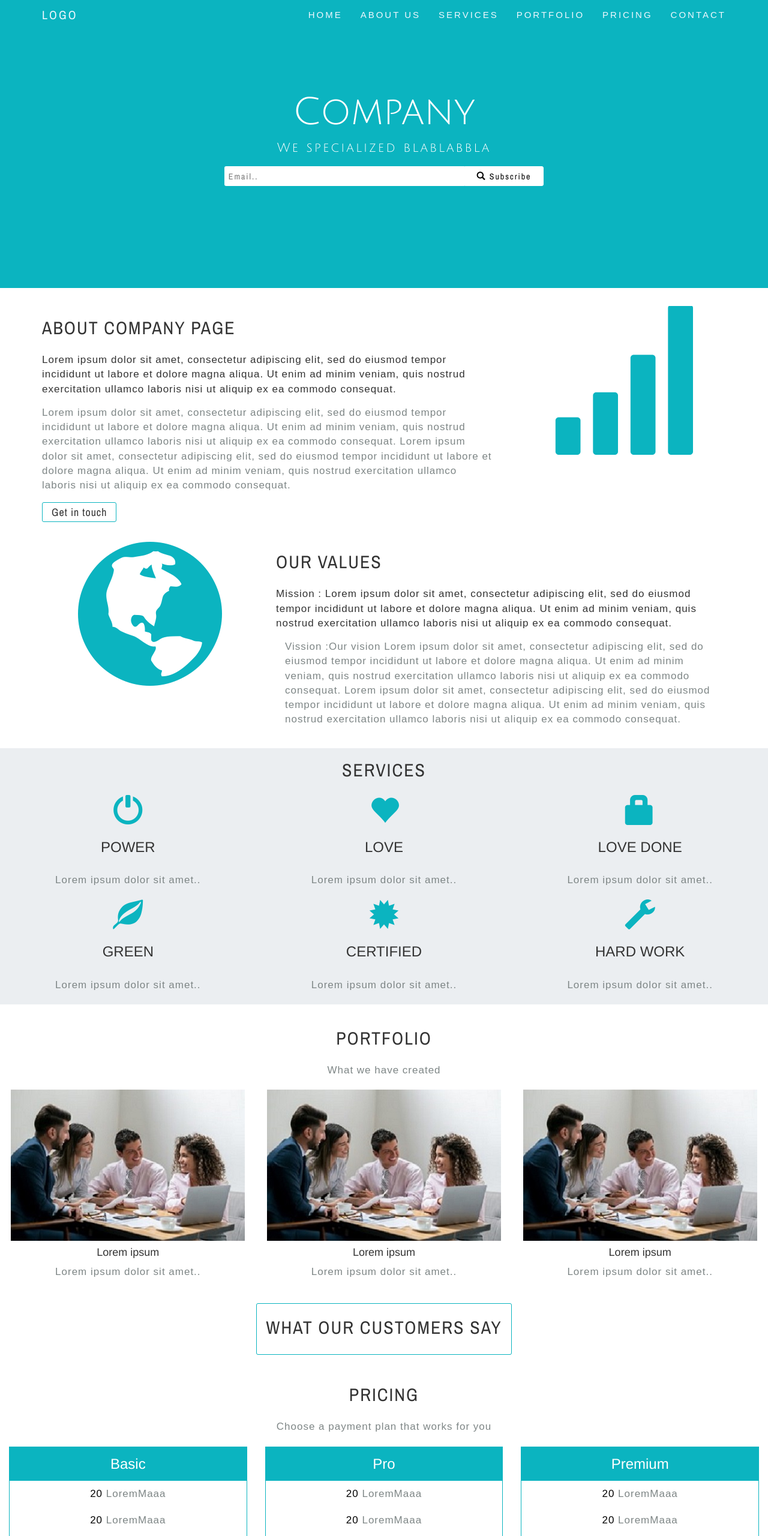
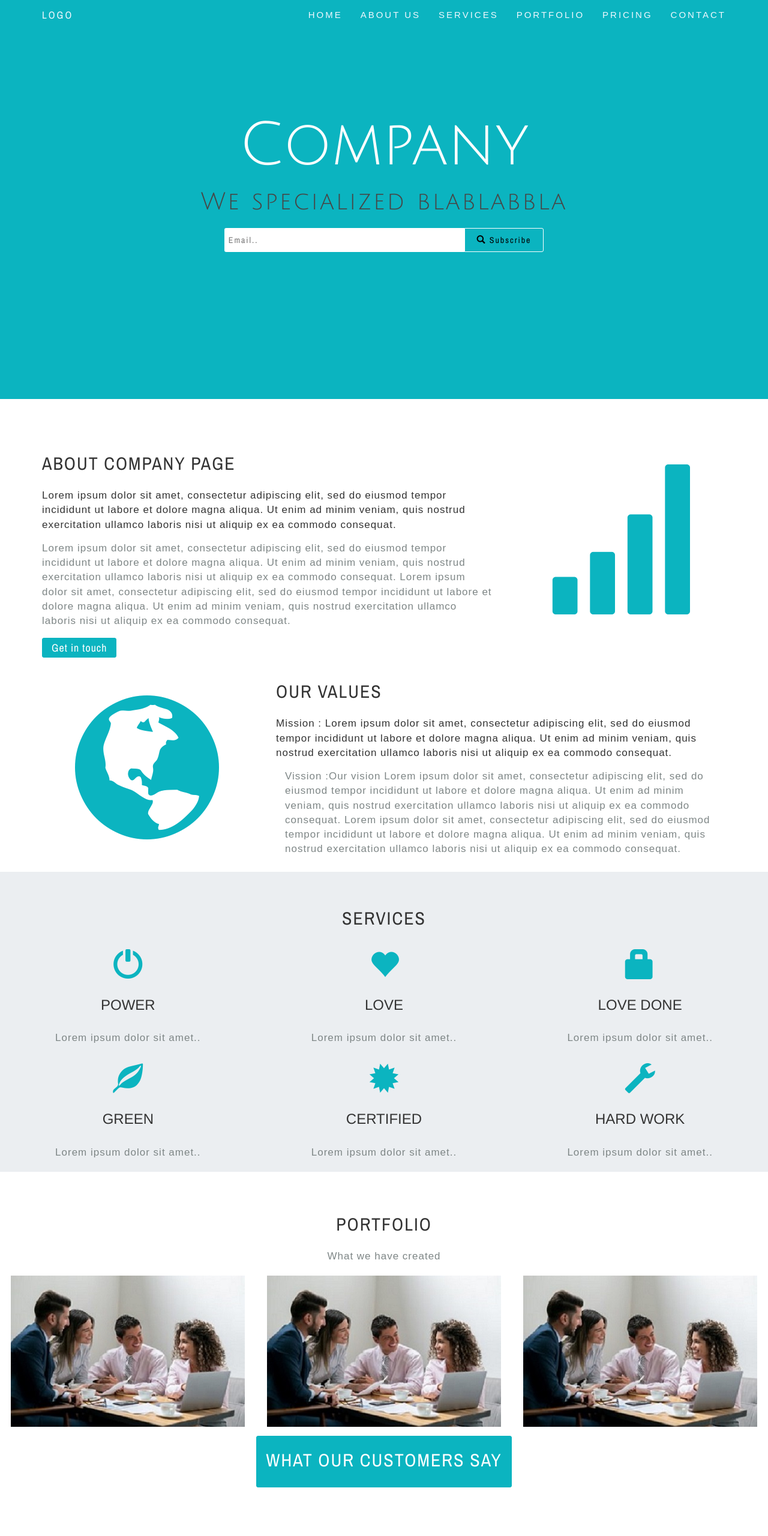
Before and after one commit to JunKulung/Company-Bootstrap-and-Jquery, a plain HTML site: page index.html in a window 1280 px wide. Shown: the top 2560 px of the page at 60% size. Drawn offline with nearby package versions, Linux system fonts and the light colour scheme.

Commit message:
modified the js css

```diff
--- a/animation..js
+++ b/animation..js
@@ -1,17 +1,183 @@
-$(document).ready(function() {
-    $(window).scroll(function() {
-        if ($(this).scrollTop() > 200) {
-            $(".navbar").css({
-                "opacity": "0"})
+$(document).ready(function () {
+    $(window).scroll(function () {
+        if ($(this).scrollTop() > 500) {
+            $(".navbar ").css({
+                "padding": "5px",
+                "font-size": "17px"
+            })
         } else {
             $(".navbar").css({
-                "opacity": "1"})
+                "padding": "0",
+                "font-size": "15px"
+            })
 
         }
     })
 })
-$(document).ready(function() {
-    $('.container-fluid').fadeOut(1);
 
-    $('.container-fluid').fadeIn(2500);
+
+$(document).ready(function () {
+    $(window).scroll(function () {
+        if ($(this).scrollTop() > 500) {
+            $(".navbar-brand ").css({
+
+                "font-size": "20px"
+            })
+        } else {
+            $(".navbar-brand ").css({
+
+                "font-size": "17px"
+            })
+
+        }
+    })
+})
+
+
+$(document).scroll(function () {
+    if (window.scrollY > 200) {
+        $(".text-left i").animate({
+            left: '50px',
+            opacity: '1'
+        }, 1500)
+
+
+    }
+})
+
+$(document).scroll(function () {
+    if (window.scrollY > 200) {
+        $(".heading, .subhead").animate({
+            opacity: '1'
+        }, 1000)
+
+
+    }
+})
+
+
+$(document).ready(function () {
+    $(".jumbotron h1,.jumbotron p,#index input,#index button").animate({
+        opacity: '1'
+    }, 1500);
+})
+
+
+$(document).ready(function () {
+    setInterval(function () {
+        $(".jumbotron h1").fadeOut(function () {
+            $(this).fadeIn();
+        });
+    }, 200)
 });
+
+
+$(document).ready(function () {
+
+    $(".icon i").hover(function () {
+        $(this).animate({
+            top: "-10"
+        });
+    }, function () {
+        $(this).animate({
+            top: "0"
+        });
+    });
+});
+
+
+$(document).ready(function () {
+    $(window).scroll(function () {
+        if ($(this).scrollTop() > 400) {
+            $(".jumbotron").css({
+                "opacity": "0"
+            })
+        } else {
+            $(".jumbotron").css({
+                "opacity": "1"
+            })
+
+        }
+    })
+})
+$(document).ready(function () {
+    $(window).scroll(function () {
+        if ($(this).scrollTop() > 800) {
+            $(".first").css({
+                "opacity": "0"
+            })
+        } else {
+            $(".first").css({
+                "opacity": "1"
+            })
+
+        }
+    })
+})
+$(document).ready(function () {
+    $(window).scroll(function () {
+        if ($(this).scrollTop() > 1200) {
+            $(".second").css({
+                "opacity": "0"
+            })
+        } else {
+            $(".second").css({
+                "opacity": "1"
+            })
+
+        }
+    })
+})
+
+
+$(document).ready(function () {
+    $(window).scroll(function () {
+        if ($(this).scrollTop() > 1600) {
+            $(".third").css({
+                "opacity": "0"
+            })
+        } else {
+            $(".third").css({
+                "opacity": "1"
+            })
+
+        }
+    })
+})
+
+$(document).ready(function () {
+    $(window).scroll(function () {
+        if ($(this).scrollTop() > 2200) {
+            $(".fourth, .fifth").css({
+                "opacity": "0"
+            })
+        } else {
+            $(".fourth, .fifth").css({
+                "opacity": "1"
+            })
+
+        }
+    })
+})
+$(document).ready(function () {
+    $(window).scroll(function () {
+        if ($(this).scrollTop() > 2700) {
+            $(".six").css({
+                "opacity": "0"
+            })
+        } else {
+            $(".six").css({
+                "opacity": "1"
+            })
+
+        }
+    })
+})
+
+
+
+$(document).ready(function(){
+    $("#index button").click(function(){
+        alert("NO ITEM");
+    });
+});
--- a/index.html
+++ b/index.html
@@ -1,8 +1,7 @@
 <!DOCTYPE html>
 <html>
 <title></title>
-<head>
-</head>
+<head></head>
 <script src="https://ajax.googleapis.com/ajax/libs/jquery/1.12.4/jquery.min.js"></script>
 <script src="https://maxcdn.bootstrapcdn.com/bootstrap/3.3.7/js/bootstrap.min.js"></script>
 <script src="https://code.jquery.com/jquery-3.3.1.js"></script>
@@ -13,7 +12,7 @@
 </head>
 <body>
     <div class="jumbotron text-center justify-center" id='index'>
-        <h1 class="typewriter-effect">Company</h1>
+        <h1>Company</h1>
         <p> We specialized blablabbla</p>
         <input type="email" placeholder=" Email.."><button type="submit"><i class="glyphicon glyphicon-search"> </i>  Subscribe</button>
     </div>
@@ -50,29 +49,30 @@
             </ul>
     </nav>
     </div>
-    <div class="container first" id="about">
+    <div class="container first ">
+        <hr id="about">
         <div class="row">
-            <div class="col-lg-8 col-md-8">
-            <h2>ABOUT COMPANY PAGE</h2>
+            <div class="col-lg-8 col-md-8 heading">
+            <h2 class="text-left ">ABOUT COMPANY PAGE</h2>
             <p>Lorem ipsum dolor sit amet, consectetur adipiscing elit, sed do eiusmod tempor incididunt ut labore et dolore magna aliqua. Ut enim ad minim veniam, quis nostrud exercitation ullamco laboris nisi ut aliquip ex ea commodo consequat.
             </p>
-            <div class="col-lg-12col-md-8 subhead">
+            <div class="col-lg-12col-md-8 subhead ">
                 <p>Lorem ipsum dolor sit amet, consectetur adipiscing elit, sed do eiusmod tempor incididunt ut labore et dolore magna aliqua. Ut enim ad minim veniam, quis nostrud exercitation ullamco laboris nisi ut aliquip ex ea commodo consequat. Lorem ipsum dolor sit amet, consectetur adipiscing elit, sed do eiusmod tempor incididunt ut labore et dolore magna aliqua. Ut enim ad minim veniam, quis nostrud exercitation ullamco laboris nisi ut aliquip ex ea commodo consequat.
                 </p>
             </div>
             <button type="submit" class="all-button">Get in touch</button>
             </div>
-            <div class="col-lg-4 col-md-4 text-center">
+            <div class="col-lg-4 col-md-4 text-left">
             <i class="glyphicon glyphicon-signal"> </i>
             </div>
         </div>
     </div>
     <div class="container second">
         <div class="row">
-            <div class="col-lg-4 col-md-4  text-center">
+            <div class="col-lg-4 col-md-4  text-left">
             <i class="glyphicon glyphicon-globe"> </i>
             </div>
-            <div class="col-lg-8 col-md-8">
+            <div class="col-lg-8 col-md-8  heading">
             <h2>OUR VALUES</h2>
             <p>Mission : Lorem ipsum dolor sit amet, consectetur adipiscing elit, sed do eiusmod tempor incididunt ut labore et dolore magna aliqua. Ut enim ad minim veniam, quis nostrud exercitation ullamco laboris nisi ut aliquip ex ea commodo consequat.
             </p>
@@ -83,11 +83,13 @@
             </div>
         </div>
     </div>
-    <div class="container-fluid text-center third" id="services">
-        <div class="row">
+    <div>
+    <div class="container-fluid text-center third">
+        <hr id="services">
+        <div class="row"  >
             <h2>SERVICES</h2>
             <div class="col-lg-4 col-md-4 icon">
-            <i class="glyphicon glyphicon-off "> </i>
+            <i class="glyphicon glyphicon-off  "> </i>
             <h3>POWER </h3>
             <p>Lorem ipsum dolor sit amet..</p>
             </div>
@@ -118,24 +120,37 @@
             </div>
         </div>
     </div>
-    <div class="container-fluid text-center fourth" id="portfolio">
+    <div class="container-fluid text-center fourth" >
+    <hr id="portfolio">
     <div class="row">
         <h2>PORTFOLIO</h2>
         <p>What we have created</p>
         <div class="col-lg-4 col-sm-4">
+            <div class="overlay">
             <img src="8.jpg">
+            <div class="info">
                 <h4>Lorem ipsum </h4>
                 <p>Lorem ipsum dolor sit amet..</p>
             </div>
+            </div>
+        </div>
         <div class="col-lg-4 col-sm-4">
+            <div class="overlay">
             <img src="8.jpg">
+            <div class="info">
                 <h4>Lorem ipsum </h4>
                 <p>Lorem ipsum dolor sit amet..</p>
             </div>
+            </div>
+        </div>
         <div class="col-lg-4 col-sm-4">
+            <div class="overlay">
             <img src="8.jpg">
+            <div class="info">
                 <h4>Lorem ipsum </h4>
                 <p>Lorem ipsum dolor sit amet..</p>
+            </div>
+            </div>
         </div>
     </div>
 </div>
@@ -160,7 +175,8 @@
             </div>
         </div>
     </div>
-    <div class="container-fluid text-center six" id="pricing">
+    <div class="container-fluid text-center six" >
+        <hr id="pricing">
         <div class="row">
             <h2>PRICING</h2>
             <p>Choose a payment plan that works for you</p>
@@ -208,7 +224,8 @@
             </div>
         </div>
     </div>
-    <div class="container-fluid seven" id="contact">
+    <div class="container-fluid seven" >
+        <hr id="contact">
         <div class="row">
             <h2 class="text-center">CONTACT</h2>
             <div class="col-lg-5 col-md-5">
@@ -218,7 +235,7 @@
             <p> <i class="glyphicon glyphicon-phone"> </i>  +00 1515151515</p>
             </div
             >
-            <div class="col-lg-7 col-md-7">
+            <div class="col-lg-7 col-md-7.">
             <form class="form-horizontal" action="" method="post">
                 <fieldset>
                     <!-- Name input-->
--- a/style.css
+++ b/style.css
@@ -1,27 +1,29 @@
-
 @import url('https://fonts.googleapis.com/css?family=Archivo+Narrow|Julius+Sans+One');
-
 html {
     scroll-behavior: smooth;
 }
 
 .jumbotron {
-    height: 480px;
+    height: 665px;
     background-color: rgb(11, 180, 192);
     color: white;
     font-family: 'Julius Sans One', sans-serif;
     transition: .5s;
-
 }
 
-.typewriter-effect {
-    padding-top: 85px;
+.jumbotron h1 {
+    padding-top: 120px;
     font-size: 100px;
+    opacity: 0;
+    color: rgb(255, 255, 255);
 }
 
 .jumbotron p {
     font-family: 'Julius Sans One', sans-serif;
     letter-spacing: 3px;
+    color: rgb(71, 70, 70);
+    opacity: 0;
+    font-size: 40px;
 }
 
 .navbar {
@@ -32,14 +34,13 @@
     font-family: 'Archivo Narrow', sans-serif;
     font-size: 15px;
     text-transform: uppercase;
-
 }
 
 .navbar-brand {
     color: aliceblue;
     font-family: 'Archivo Narrow', sans-serif;
-    font-size: 20px;
-
+    font-size: 17px;
+    transition: .5s;
 }
 
 .navbar-collapse a {
@@ -55,98 +56,143 @@
     color: black;
     font-family: 'Archivo Narrow', sans-serif;
     width: 400px;
-   height: 33px;
+    height: 40px;
     border-top-left-radius: 3px;
     border-bottom-left-radius: 3px;
     border: none;
     letter-spacing: 2px;
+    opacity: 0;
 }
+
 #index button {
-background-color: white;
     font-family: 'Archivo Narrow', sans-serif;
     border: 1px solid white;
     color: black;
-    padding: 5.5px 20px;
+    padding: 8.7px 20px;
     border-top-right-radius: 3px;
     border-bottom-right-radius: 3px;
     letter-spacing: 2px;
+    opacity: 0;
+    background-color: rgb(11, 180, 192);
+}
 
-}
 #index button:hover {
-    background-color: rgb(11, 180, 192);
-color: white;
+    background-color: rgb(30, 210, 223);
+    ;
+    color: rgb(5, 5, 5);
     transition: .4s;
 }
-.first, .second, .third , .fourth ,.fifth, .six, .seven  {
 
-    margin-top: 20px;
+.first,
+.second,
+.third,
+.fourth,
+.fifth,
+.six,
+.seven {
+    margin-top: 10px;
+    transition: .4s;
 }
-.container h2, .container-fluid h2 {
+
+.heading {
+    opacity: 0;
+}
+
+.container h2,
+.container-fluid h2 {
     font-family: 'Archivo Narrow', sans-serif;
     letter-spacing: 2px;
     padding-bottom: 15px;
 }
-.container p, .container-fluid p {
+
+.container p,
+.container-fluid p {
     font-family: 'Raleway', sans-serif;
     letter-spacing: 1px;
     font-size: 17px;
     margin-bottom: 15px;
 }
-.col-lg-4 i {
+
+.text-left i {
     font-size: 25rem;
     color: rgb(11, 180, 192);
+    opacity: 0;
+    padding-top: 40px;
 }
+
+hr {
+    margin-top: -30px;
+    padding-top: 50px;
+    opacity: 0;
+}
+
 .col-lg-4 {
     overflow: hidden;
 }
-.container .subhead  {
+
+.container .subhead {
     font-size: 20rem;
     color: rgb(126, 134, 134);
 }
+
 .all-button {
     font-family: 'Archivo Narrow', sans-serif;
     padding: 3px 15px;
     letter-spacing: 1px;
     font-size: 18px;
-
+    color: white;
     border: 1px solid rgb(11, 180, 192);
-    background-color: white;
+    background-color: rgb(11, 180, 192);
     border-radius: 3px;
     margin-bottom: 10px;
 }
+
 .all-button:hover {
-    background-color: rgb(11, 180, 192);
-    color: white;
-    transition: .4s;
+    background-color: rgb(245, 245, 245);
+    color: rgb(7, 7, 7);
+    transition: .3s;
 }
-.third, .seven {
+
+.third,
+.seven {
     background-color: rgb(235, 238, 241);
 }
+
 .icon i {
+    color: rgb(11, 180, 192);
     font-size: 50px;
+    padding: 10px;
+    border-radius: 5px;
+    position: relative;
 }
+
 .icon h3 {
     margin-bottom: 30px;
 }
-.icon p, .container-fluid p {
+
+.icon p,
+.container-fluid p {
     margin-bottom: 20px;
     color: rgb(126, 134, 134);
 }
+
 .pricing {
     border: 1px solid rgb(11, 180, 192);
     margin-bottom: 15px;
 }
+
 .pricing h3 {
     background-color: rgb(11, 180, 192);
     margin-top: 0%;
     margin-bottom: 10px;
     padding: 15px;
     color: white;
+}
 
-}
 .pricing span {
     color: black;
 }
+
 fieldset {
     font-family: 'Raleway', sans-serif;
     letter-spacing: 1px;
@@ -156,10 +202,8 @@
     font-size: 30px;
     margin-top: 40px;
 }
+
 .toggleup {
-
-    z-index: 99;
-
     border: none;
     outline: none;
     background-color: rgb(170, 162, 162);
@@ -169,6 +213,33 @@
     border-radius: 4px;
     text-decoration: none;
     color: rgb(11, 180, 192);
-
     transition: .8s;
 }
+
+.overlay {
+    display: inline-block;
+    position: relative;
+}
+
+.overlay img {
+    display: block;
+}
+
+.overlay img:hover+.info,
+.info:hover {
+    opacity: 1;
+}
+
+.info {
+    opacity: 0;
+    background-color: rgba(91, 189, 196, 0.5);
+    padding: 8px;
+    text-align: center;
+    position: absolute;
+    top: 0;
+    right: 0;
+    bottom: 0;
+    left: 0;
+    transition: all .5s;
+    color: aliceblue;
+}
```
Lines whose indentation alone changed are shown as unchanged.
